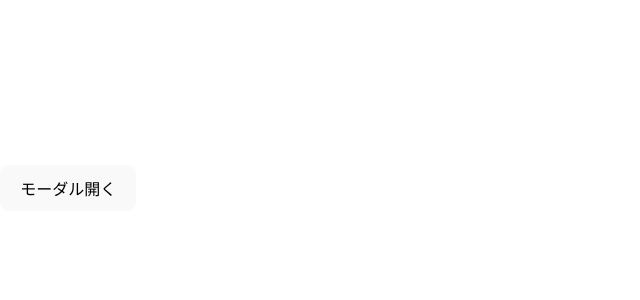
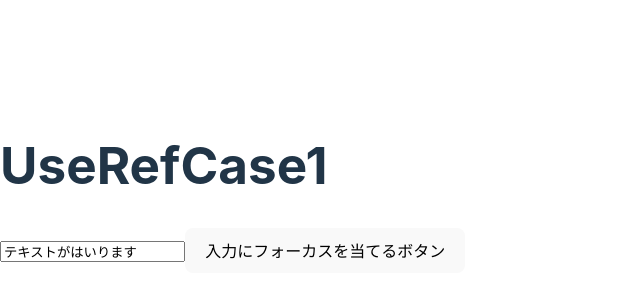
Before and after one commit to tsuzuki557/react-study, a React (Vite) app in the folder react-basic/: page / in a window 1280 px wide. Shown: the part 212-512 px from the top of the page, without its empty margins (0-640 px from the left). Built offline with nearby package versions, Linux system fonts and the light colour scheme.

Commit message:
useRefの使い方（DOMを直接操作する）

```diff
--- a/react-basic/src/App.tsx
+++ b/react-basic/src/App.tsx
@@ -1,8 +1,9 @@
 //import InputText from "./components/InputText";
 //import Btn from "./components/Btn";
 //import Btn02 from "./components/Btn02";
-import Modal from "./components/Modal";
+//import Modal from "./components/Modal";
 //import CoRadio from "./components/CoRadio";
+import UseRefCase1 from "./components/UseRefCase1";
 
 function App() {
   return (
@@ -14,10 +15,11 @@ function App() {
       {/* <Btn02 ttl="ボタンA" initCount={0} />
       <Btn02 ttl="ボタンB" initCount={10} />
       <Btn02 ttl="ボタンC" initCount={12} /> */}
-      <Modal />
+      {/* <Modal /> */}
       {/* <CoRadio labelName="いちご" />
       <CoRadio labelName="たまご" />
       <CoRadio labelName="みかん" /> */}
+      <UseRefCase1 />
     </>
   );
 }
--- /dev/null
+++ b/react-basic/src/components/UseRefCase1.tsx
@@ -0,0 +1,30 @@
+import { useState, useRef } from "react";
+
+const UseRefCase1 = () => {
+  const [val, setVal] = useState("テキストがはいります");
+  const inputRef = useRef<HTMLInputElement | null>(null);
+  //console.log(inputRef);
+
+  return (
+    <>
+      <h1>UseRefCase1</h1>
+      <input
+        type="text"
+        ref={inputRef}
+        value={val}
+        onChange={(e) => setVal(e.target.value)}
+      />
+      <button
+        onClick={() => {
+          //console.log(inputRef);
+          //return inputRef.current && inputRef.current.focus();
+          return inputRef.current?.focus();
+        }}
+      >
+        入力にフォーカスを当てるボタン
+      </button>
+    </>
+  );
+};
+
+export default UseRefCase1;
```
